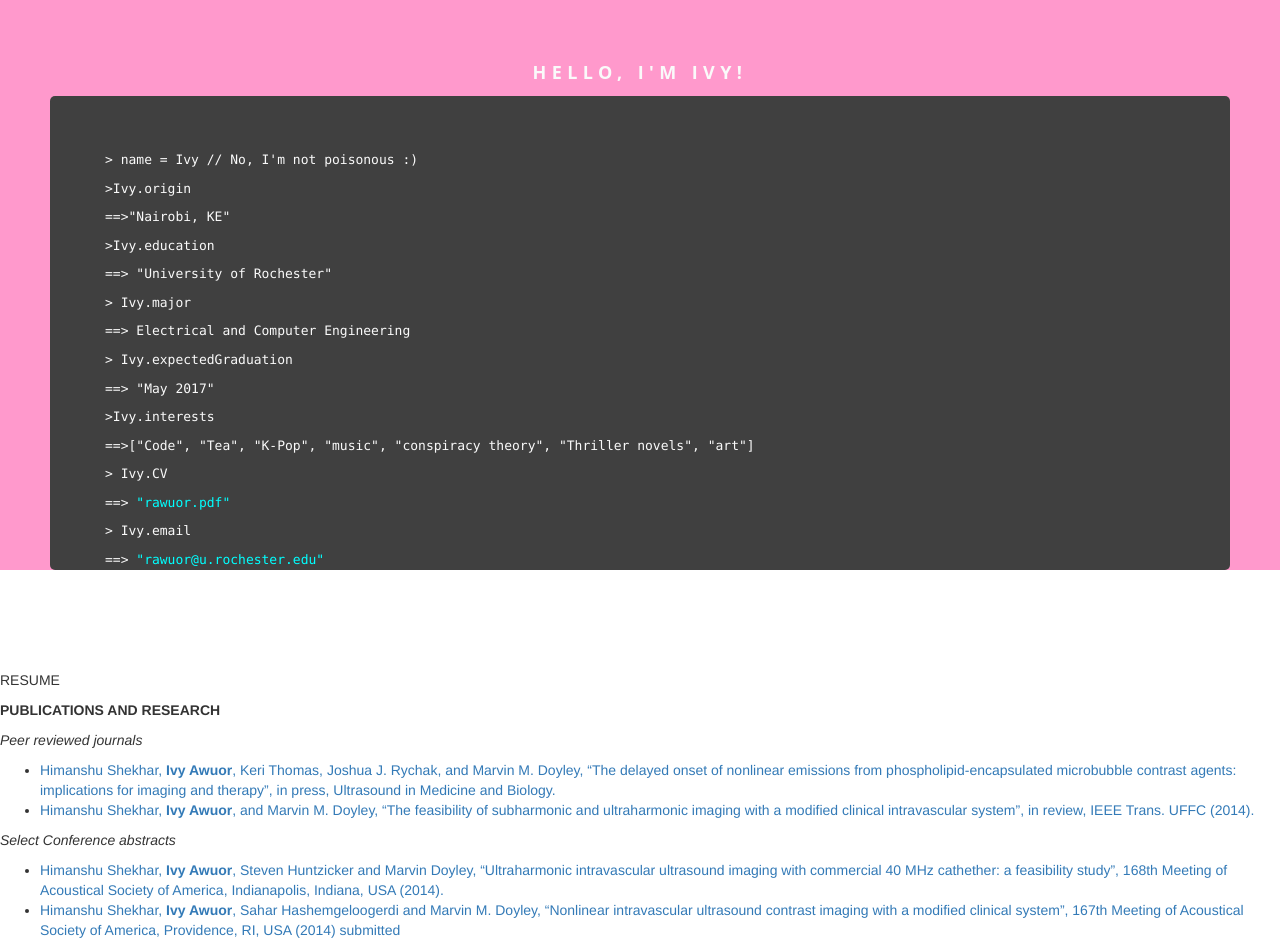
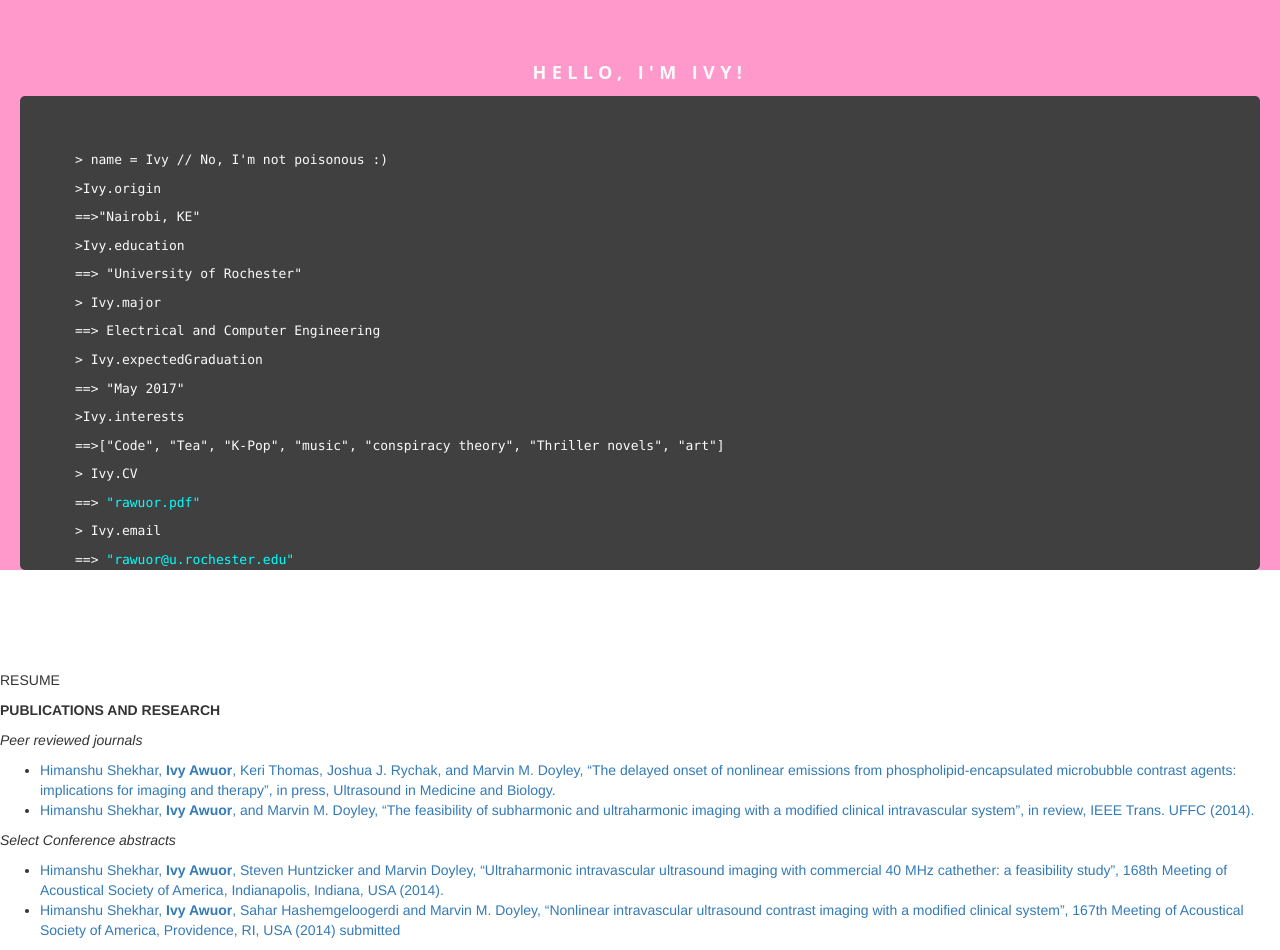
Before and after one commit to rawuor/rawuor.github.io, a Jekyll site: the page index.html, which Jekyll copies as it is, in a window 1280 px wide. Shown: the part 486-1436 px from the top of the page. Built offline with Jekyll 4.4.1, drawn with Linux system fonts in a browser that asks for light colours; nearby versions of some CDN libraries.

Commit message:
Update default.css

```diff
--- a/css/default.css
+++ b/css/default.css
@@ -52,12 +52,11 @@
  padding-top:55px;
  margin-top:0px;
  margin-bottom:100px;
- margin-right:50px;
- margin-left:50px;
+ margin-right:20px;
+ margin-left:20px;
  border-radius:5px;
  /*width:750px;*/
  width = 100%;
- min-width:800px;
  font-size:11px;
  background-color: #404040;
  padding-left:55px;
```
